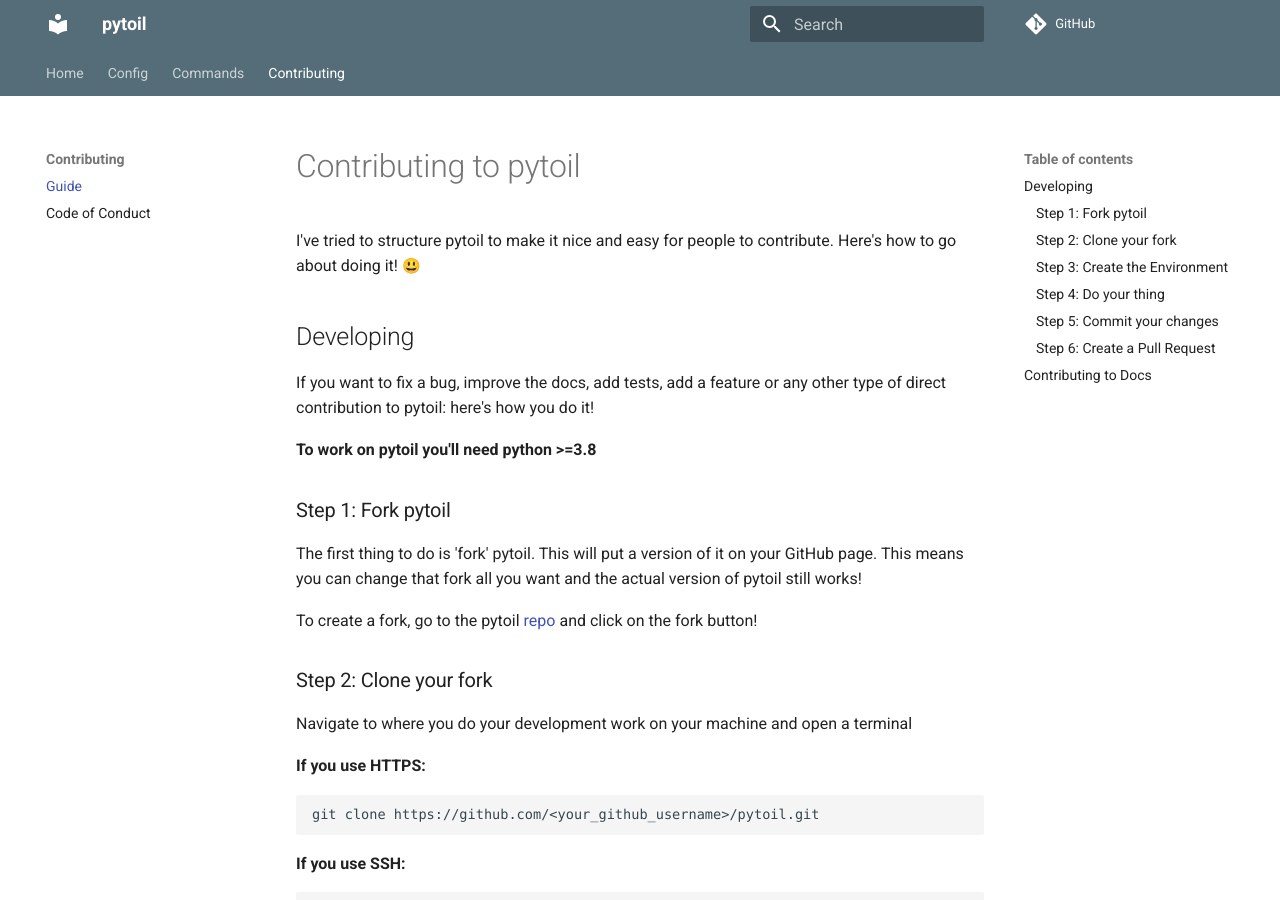
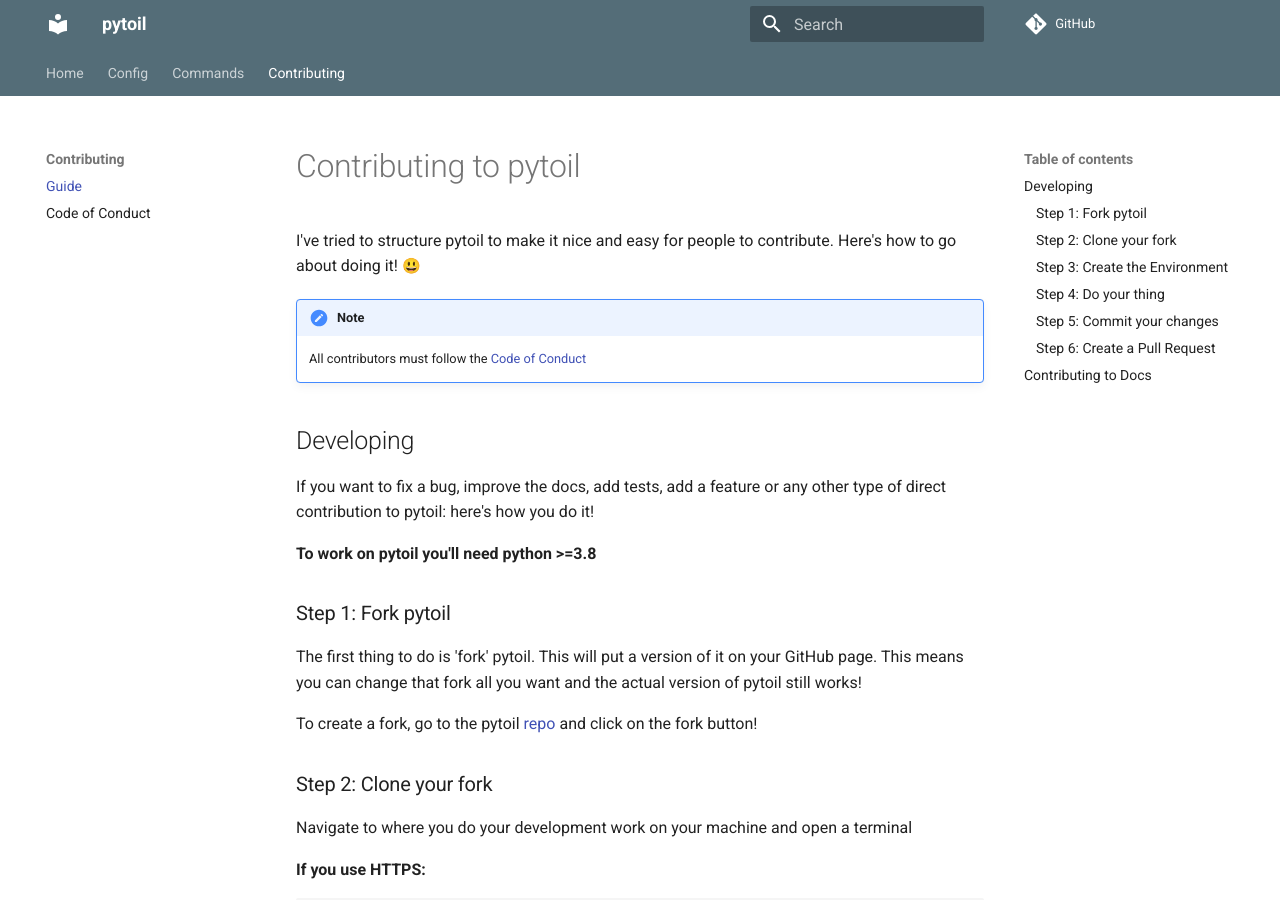
Before and after one commit to FollowTheProcess/pytoil, an MkDocs documentation site: the page built from docs/contributing/contributing.md, in a window 1280 px wide and 900 px high. Built offline with MkDocs 1.6.1 and Material for MkDocs 9.7.7, drawn with Linux system fonts in a browser that asks for light colours; emoji names are drawn with the system emoji font; some web fonts are replaced; comment, search, counter and statistics services are not loaded.

Commit message:
Add ref to code of conduct in contributing guide

```diff
--- a/docs/contributing/contributing.md
+++ b/docs/contributing/contributing.md
@@ -1,6 +1,10 @@
 # Contributing to pytoil
 
 I've tried to structure pytoil to make it nice and easy for people to contribute. Here's how to go about doing it! :smiley:
+
+!!! note
+
+    All contributors must follow the [Code of Conduct](code_of_conduct.md)
 
 ## Developing
 
```
